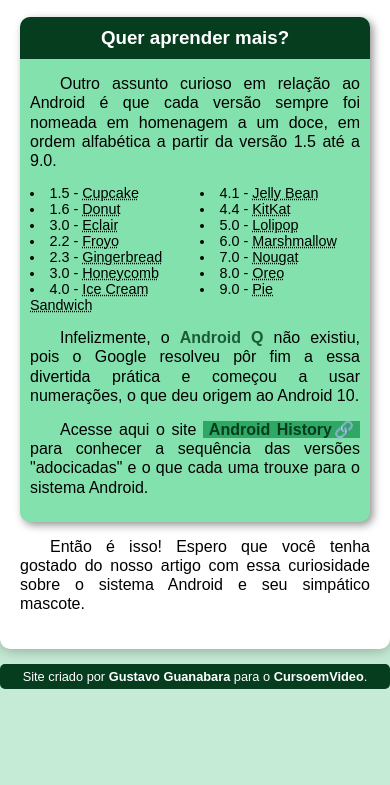
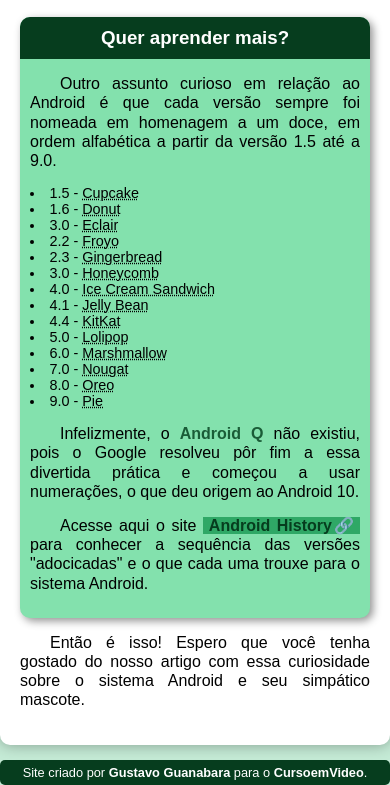
Before and after one commit to patrickpdev/projeto-android, a plain HTML site: page index.html in a window 390 px wide. Shown: the part 2581-3366 px from the top of the page. Before the commit the page ends 3270 px from the top, so only its background shows below. Drawn offline with Linux system fonts and the light colour scheme.

Commit message:
Novo ajuste da ul aside

```diff
--- a/estilo/style.css
+++ b/estilo/style.css
@@ -223,3 +223,9 @@ footer a:hover{
   text-decoration: underline;
   transition: .5s
 }
+
+@media (max-width: 768px) {
+  aside > ul {
+    columns: 1;
+  }
+}
```
